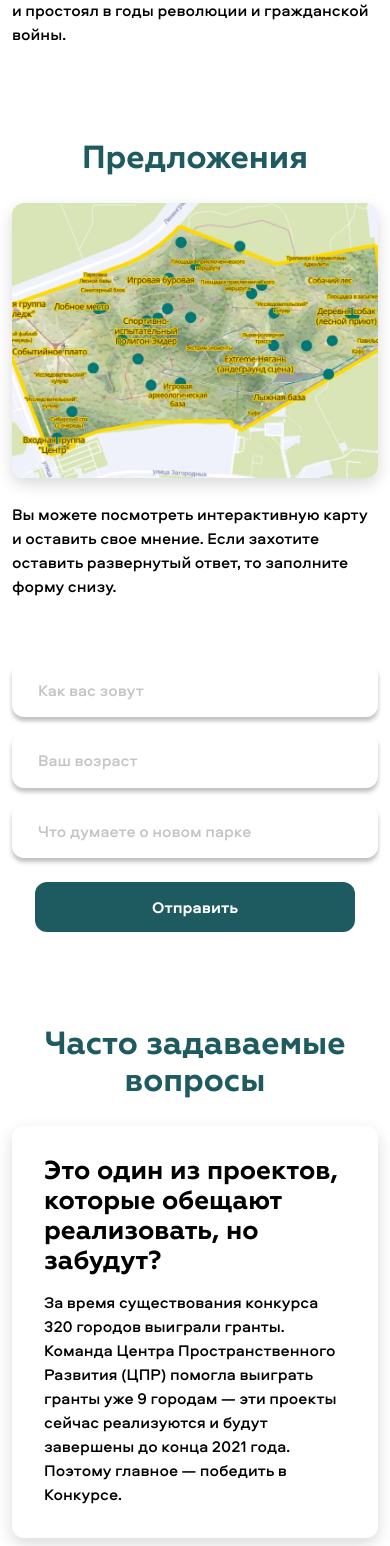
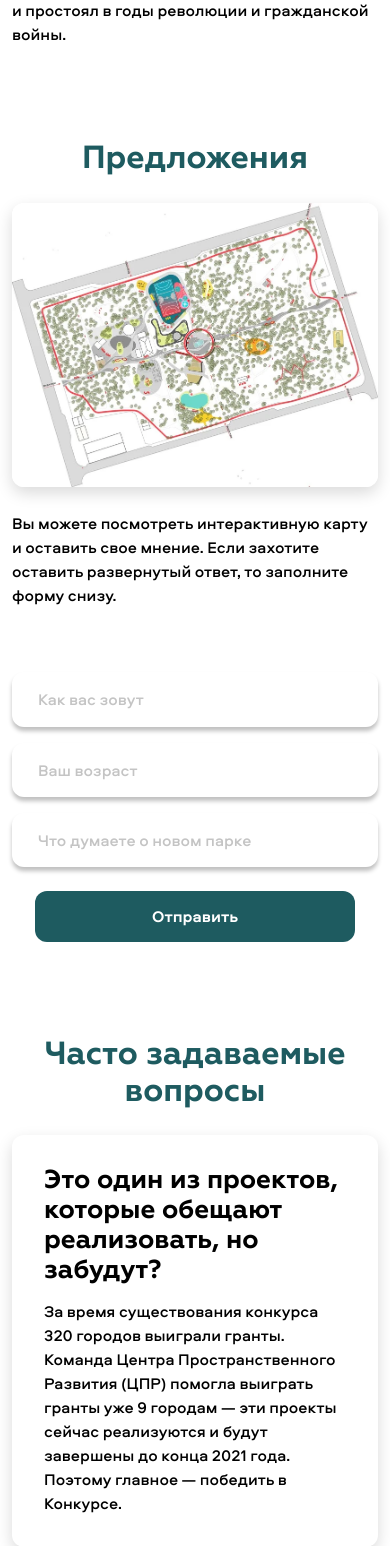
Before and after one commit to acr0matic/freedom, a PHP site: page / in a window 390 px wide. Shown: the part 4806-6352 px from the top of the page. Run offline with PHP 8.4, Linux system fonts and the light colour scheme; style sheets or scripts are compiled from the project's sources.

Commit message:
feat: доработка контента

```diff
--- a/src/scss/layout/pages/_news.scss
+++ b/src/scss/layout/pages/_news.scss
@@ -177,10 +177,16 @@
     box-shadow: $shadow;
 
     @include breakpoint($breakpoint-laptop) {
+      display: none;
+    }
+
+    @media screen and (max-width: 1200px) and (min-height: 770px) {
       position: absolute;
       z-index: 2;
       bottom: -100px;
       left: 0;
+
+      display: block;
 
       height: 100px;
     }
--- a/src/scss/layout/pages/main/about/_about-map.scss
+++ b/src/scss/layout/pages/main/about/_about-map.scss
@@ -57,12 +57,20 @@
 
     object-fit: cover;
 
-    @include breakpoint($breakpoint-laptop) {
+    @include breakpoint($breakpoint-laptop and min-height 500px) {
       height: 380px;
     }
 
     @include breakpoint($breakpoint-laptop and min-height 700px) {
       height: 450px;
+    }
+
+    @include breakpoint($breakpoint-laptop and min-height 800px) {
+      height: 520px;
+    }
+
+    @include breakpoint($breakpoint-laptop and min-height 900px) {
+      height: 600px;
     }
 
     @include breakpoint($breakpoint-tablet--large) {
```
Also changed, not shown: src/img/page/main/feedback/picture.jpg, src/img/page/main/feedback/picture.webp.
